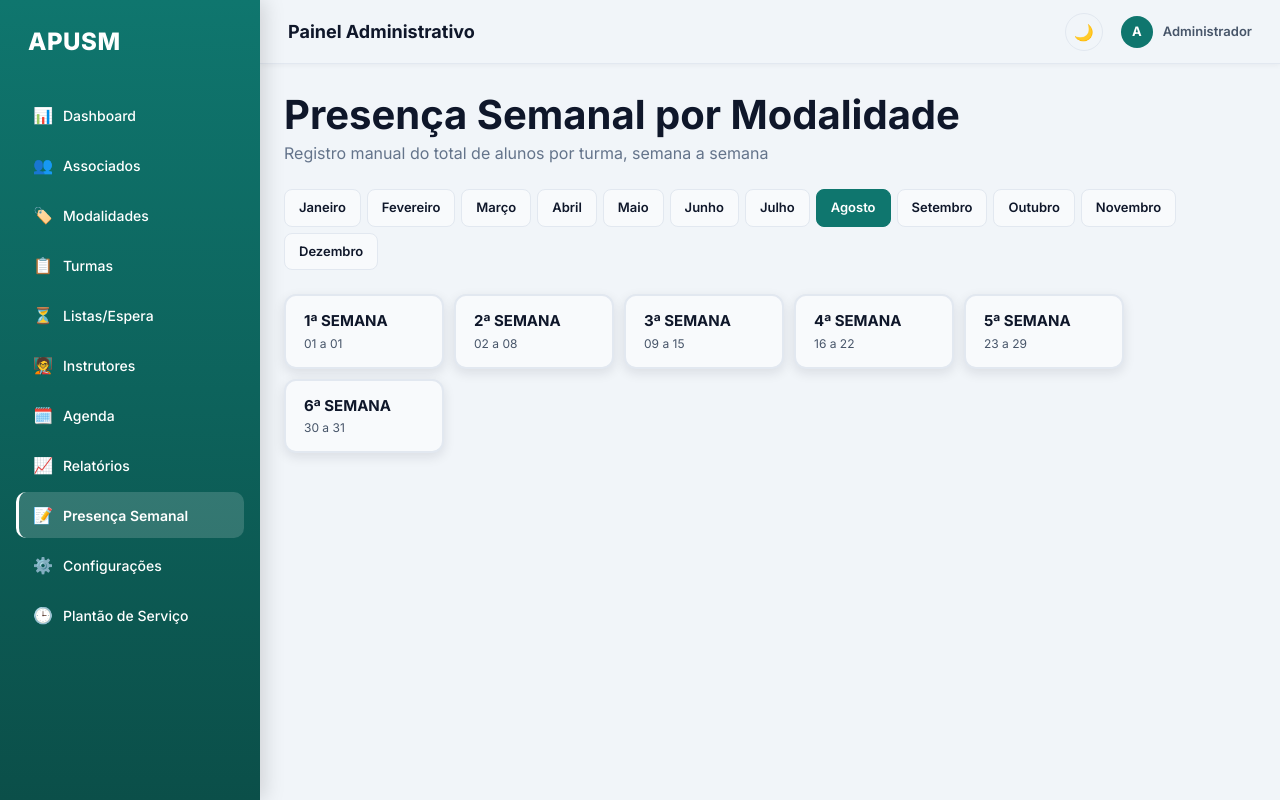
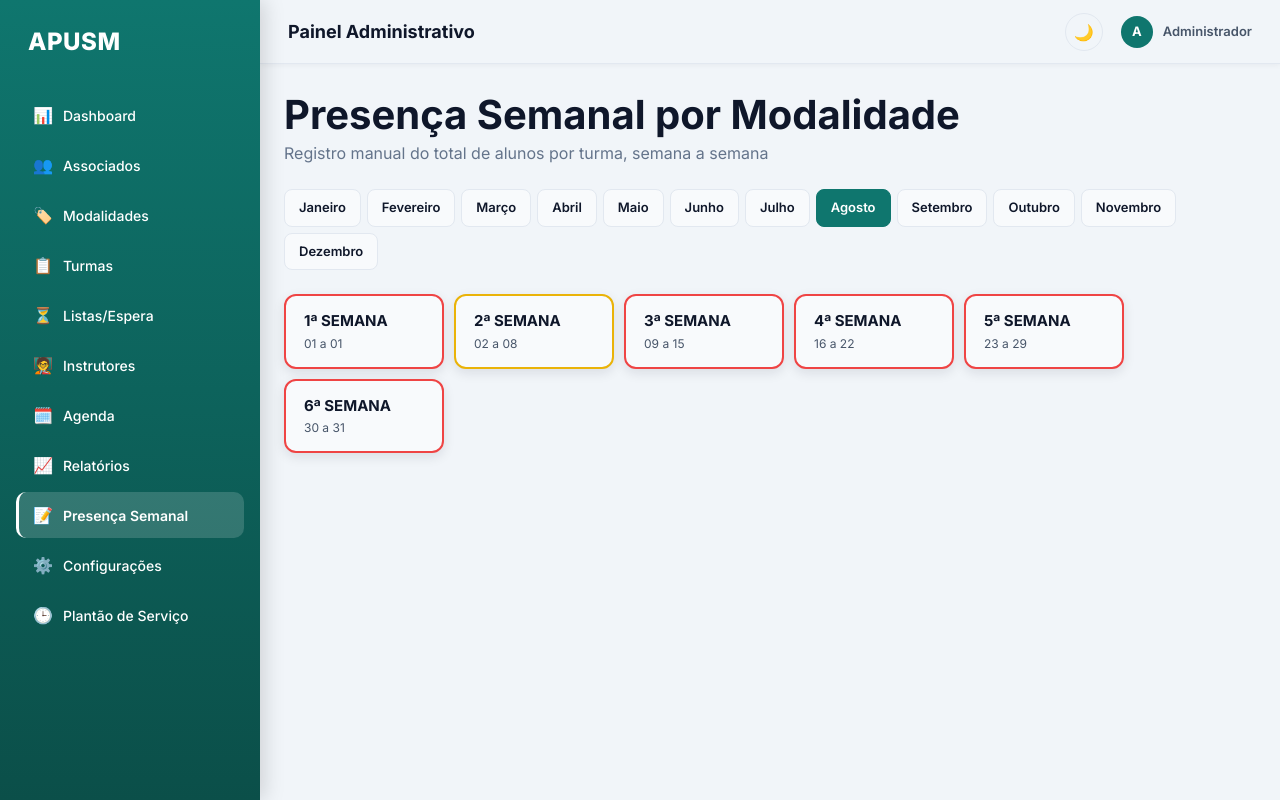
Before and after one commit to BrenoFranzin/apusm, a React (Vite) app: page /relatorios/presenca-semanal in a window 1280 px wide. Built offline with nearby package versions, Linux system fonts and the light colour scheme.

Commit message:
cores nos botoes de semana conforme status de preenchimento

```diff
--- a/src/modules/relatorios/pages/RelatorioPresencaSemanalPage.tsx
+++ b/src/modules/relatorios/pages/RelatorioPresencaSemanalPage.tsx
@@ -48,6 +48,29 @@ function calcularFaixaSemana(ano: number, mes: number, semana: number): { inicio
   const fmt = (d: Date) => String(d.getDate()).padStart(2, "0");
   return { inicio, fim, label: `${fmt(inicio)} a ${fmt(fim)}` };
 }
+
+function statusSemana(
+  ano: number,
+  mes: number,
+  semana: number,
+  turmasComModalidade: { turma: any; modalidade: any }[],
+  registros: RegistroPresencaSemanal[]
+): "atual" | "completa" | "pendente" {
+  const { inicio, fim } = calcularFaixaSemana(ano, mes, semana);
+  const hoje = new Date();
+  const hojeSemHora = new Date(hoje.getFullYear(), hoje.getMonth(), hoje.getDate());
+
+  if (hojeSemHora >= inicio && hojeSemHora <= fim) return "atual";
+
+  const todasPreenchidas =
+    turmasComModalidade.length > 0 &&
+    turmasComModalidade.every(({ turma }) =>
+      registros.some((r) => r.turmaId === turma.id && r.semana === semana)
+    );
+
+  return todasPreenchidas ? "completa" : "pendente";
+}
+
 
 // ------------------------------------------------------
 // Modal de uma semana
@@ -270,6 +293,9 @@ export default function RelatorioPresencaSemanalPage() {
       <div style={{ display: "flex", flexWrap: "wrap", gap: 10 }}>
         {semanas.map((semana) => {
           const { label } = calcularFaixaSemana(ano, mes, semana);
+          const status = statusSemana(ano, mes, semana, turmasComModalidade, registros);
+          const corBorda =
+            status === "atual" ? "#eab308" : status === "completa" ? "#22c55e" : "#ef4444";
           return (
             <button
               key={semana}
@@ -278,7 +304,7 @@ export default function RelatorioPresencaSemanalPage() {
               style={{
                 padding: "14px 18px",
                 borderRadius: 12,
-                border: "2px solid var(--border-default)",
+                border: `2px solid ${corBorda}`,
                 background: "var(--background-primary)",
                 cursor: "pointer",
                 textAlign: "left",
```
